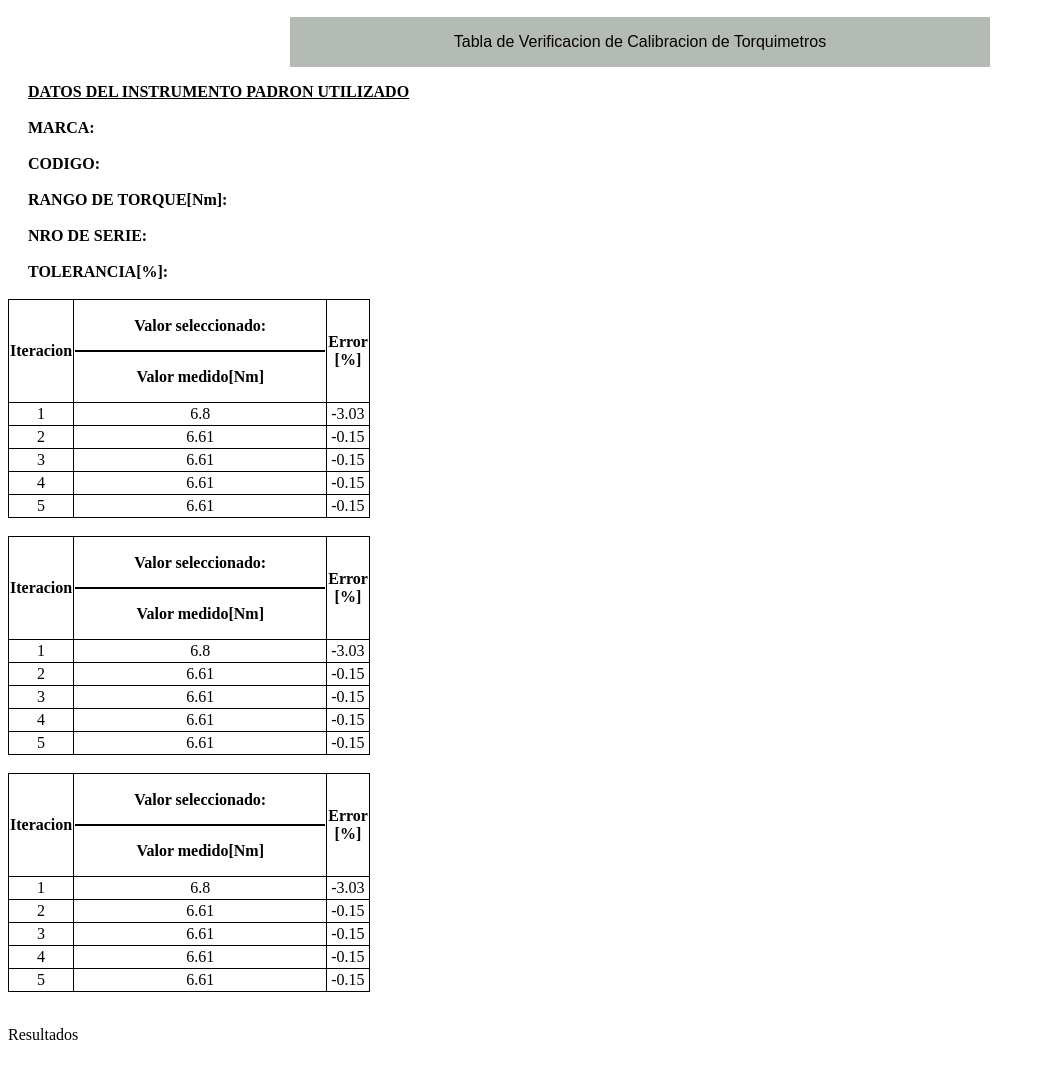
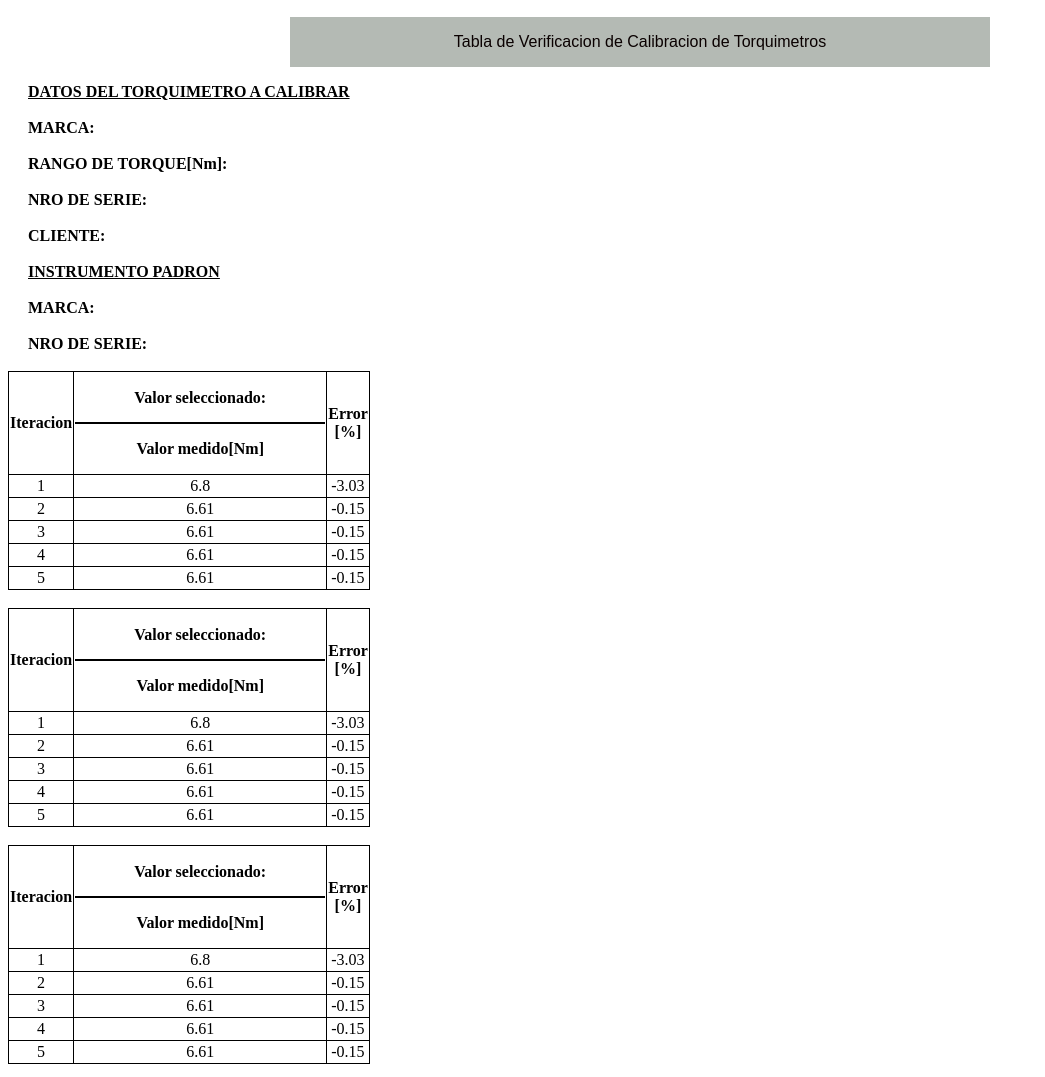
Before and after one commit to ricpar123/certificado_cal, a website: page vistas/pdf.html in a window 1280 px wide. Shown: the part 223-1300 px from the top of the page, without its empty margins (0-1045 px from the left). Drawn offline with Linux system fonts and the light colour scheme.

Commit message:
modificados index.html cal.js pdf.html

```diff
--- a/js/cal.js
+++ b/js/cal.js
@@ -117,8 +117,8 @@ function calcularResultados() {
       // resultados finales
 
       puntos,
-      errorGeneralAbsNm: Number(errorGeneralAbs).toFixed(2),
-      errorGeneralPct: Number(errorGeneralPct).toFixed(2),
+      errorGeneralAbsNm: Number(errorGeneralAbs.toFixed(2)),
+      errorGeneralPct: Number(errorGeneralPct.toFixed(2)),
       resultadoFinal: pasa ? "CUMPLE" : "NO CUMPLE",
 
     };
--- a/vistas/pdf.html
+++ b/vistas/pdf.html
@@ -25,19 +25,22 @@
   </div>
 
   <div class="datos" id="datos1">
-    <div><strong><u>DATOS DEL INSTRUMENTO PADRON UTILIZADO</u></strong></div>
+    <div><strong><u>DATOS DEL TORQUIMETRO A CALIBRAR</u></strong></div>
     <br>
     <div><strong>MARCA:</strong> <span id="marca"></span></div>
-    <br>
-    <div><strong>CODIGO:</strong> <span id="codigo"></span></div>
     <br>
     <div><strong>RANGO DE TORQUE[Nm]:</strong> <span id="rango"></span></div>
     <br>
     <div><strong>NRO DE SERIE:</strong> <span id="serie"></span></div>
     <br>
-    <div><strong>TOLERANCIA[%]:</strong> <span id="tolerancia"></span></div>
+    <div><strong>CLIENTE:</strong> <span id="cliente"></span></div>
     <br>
-
+    <div><strong><u>INSTRUMENTO PADRON</u></strong></div>
+    <br>
+    <div><strong>MARCA:</strong> <span id="marca"></span></div>
+    <br>
+    <div><strong>NRO DE SERIE:</strong> <span id="serie"></span></div>
+    <br>
 
   </div>
 
@@ -163,7 +166,7 @@
 </table>
 <br>
 
-<p id="resultados">Resultados</p>
+<p id="resultados"><u>Resultados</u></p>
 <p id="errorAbsoluto"></p>
 <p id="errorPorcentual"></p>
 <p id="cumple"></p>
```
Also changed, not shown: index.html (+4 -14 lines).
